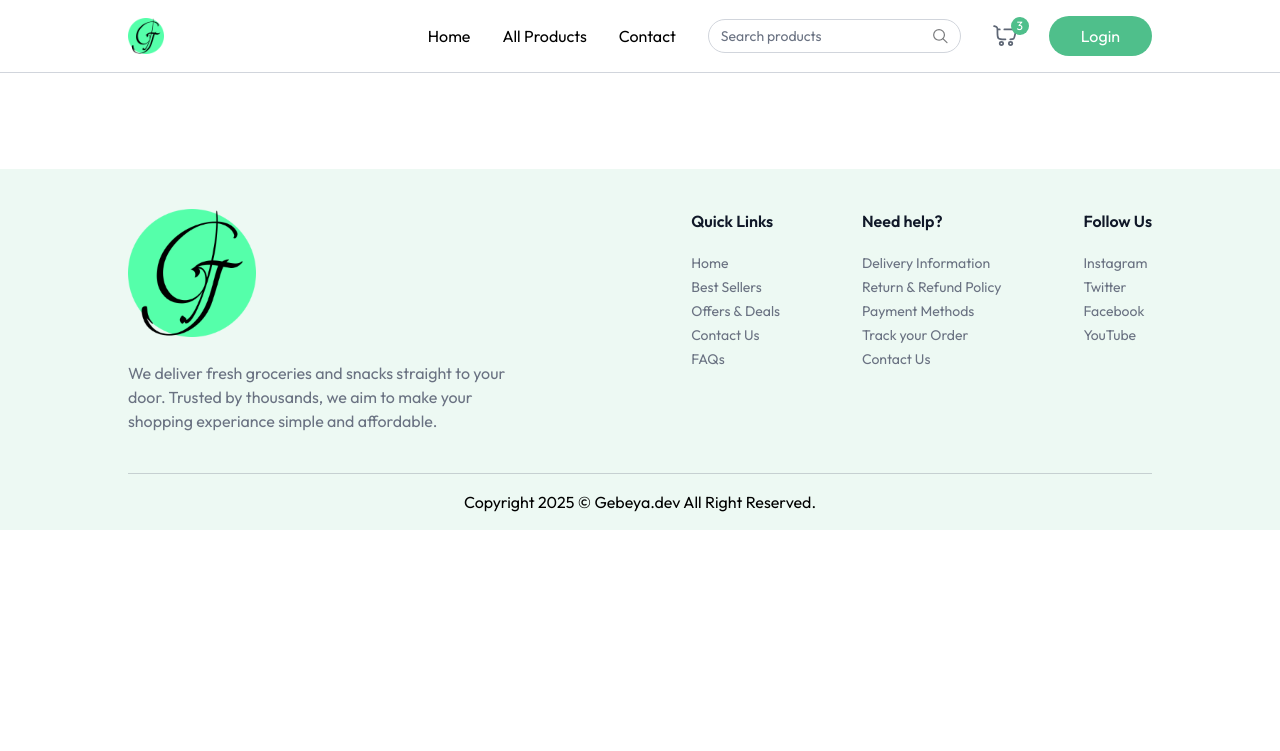
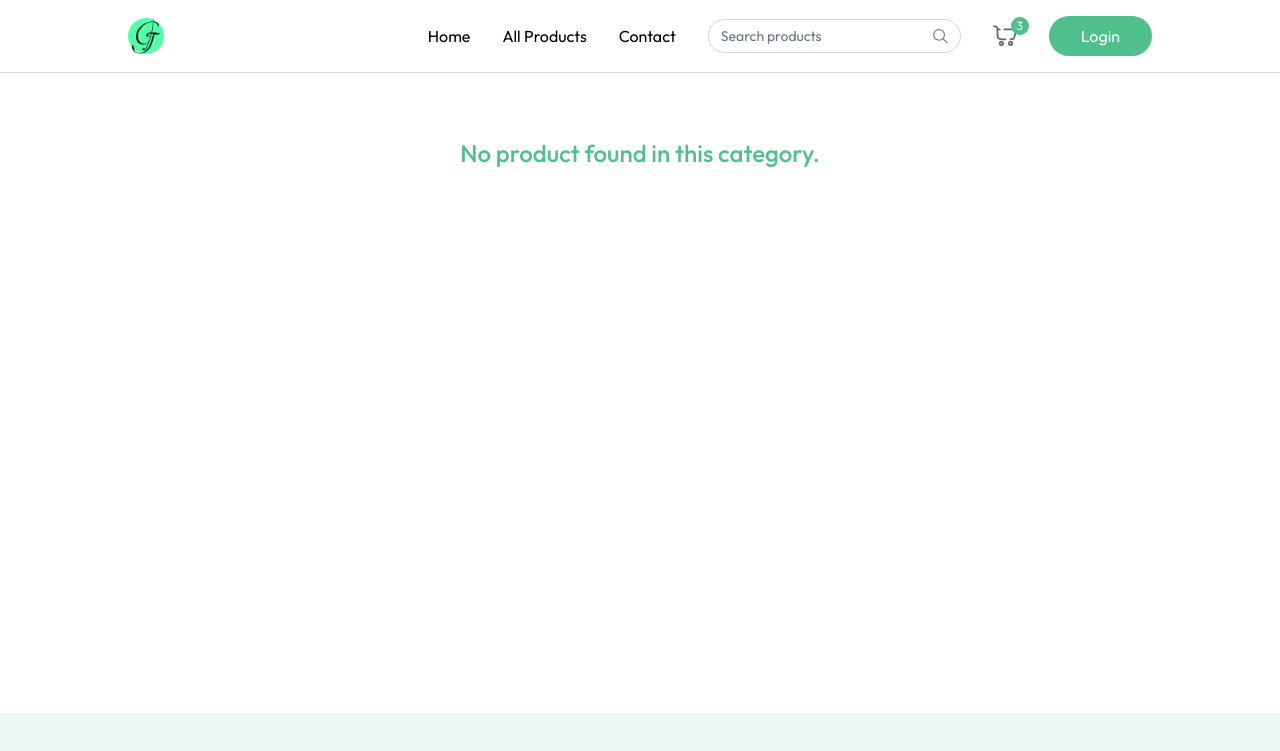
Before and after one commit to Tsedniya/Grocery-Delivery-Website, a React (Vite) app in the folder client/: page /products/1 in a window 1280 px wide. Shown: the top 751 px of the page. Built offline with nearby package versions, Linux system fonts and the light colour scheme.

Commit message:
Frontend:productcategory

```diff
--- a/client/src/App.jsx
+++ b/client/src/App.jsx
@@ -22,8 +22,8 @@ const App = () => {
       <div className={`${isSellerPath ? "" :"px-6 md:px-16 lg:px-24 xl:px-32"}`}>
         <Routes>
           <Route path= '/' element={<Home/>} />
-          <Route path='/products ' element={<AllProducts/>}/>
-           <Route path='/products/:catagory' element={<ProductCatagory/>}/>
+          <Route path='/products' element={<AllProducts/>}/>
+          <Route path='/products/:category' element={<ProductCatagory/>}/>
         </Routes>
       </div>
       {!isSellerPath && <Footer/>}
--- a/client/src/components/Navbar.jsx
+++ b/client/src/components/Navbar.jsx
@@ -1,4 +1,4 @@
-import { useState } from 'react'
+import { useEffect, useState } from 'react'
 import { NavLink } from 'react-router-dom'
 import { assets }  from '../assets/assets'
 import { useAppContext } from '../context/AppContext'
@@ -6,11 +6,17 @@ import { useAppContext } from '../context/AppContext'
 
 const Navbar = () => {
     const [open, setOpen] = useState(false);
-    const {user, setUser,setShowUserLogin,navigate} = useAppContext();
+    const {user, setUser,setShowUserLogin,navigate,setSearchQuery,searchQuery} = useAppContext();
     const logout = async ()=>{
           setUser(null);
           navigate('/')
     }
+
+    useEffect(()=>{
+        if(searchQuery.length > 0){
+            navigate("/products")
+        }
+    },[searchQuery])
 
   return (
 
@@ -27,7 +33,7 @@ const Navbar = () => {
                 <NavLink to="./">Contact</NavLink>
 
                 <div className="hidden lg:flex items-center text-sm gap-2 border border-gray-300 px-3 rounded-full">
-                    <input className="py-1.5 w-full bg-transparent outline-none placeholder-gray-500" type="text" placeholder="Search products" />
+                    <input onChange={(e)=> setSearchQuery(e.target.value)} className="py-1.5 w-full bg-transparent outline-none placeholder-gray-500" type="text" placeholder="Search products" />
                     <img src={assets.search_icon} alt='search' className='w-4 h-2/4'/>
                 </div>
 
--- a/client/src/pages/AllProducts.jsx
+++ b/client/src/pages/AllProducts.jsx
@@ -10,7 +10,7 @@ const AllProducts = () => {
     useEffect(()=>{
         if(searchQuery.length > 0){
             setFilteredProducts(products.filter(
-                product => product.name.toLowerCase().include(searchQuery.toLowerCase())
+                product => product.name.toLowerCase().includes(searchQuery.toLowerCase())
 
              ))}else{
                 setFilteredProducts(products)
--- a/client/src/pages/ProductCatagory.jsx
+++ b/client/src/pages/ProductCatagory.jsx
@@ -2,6 +2,7 @@ import React, { useEffect } from 'react'
 import { useAppContext } from '../context/AppContext'
 import { useParams } from 'react-router-dom'
 import { categories } from '../assets/assets'
+import ProductCard from '../components/ProductCard'
 
 const ProductCatagory = () => {
   const {products} = useAppContext()
@@ -9,12 +10,24 @@ const ProductCatagory = () => {
 
   const searchCategory = categories.find((item)=> item.path.toLowerCase() === category)
   const filteredProducts = products.filter((product)=> product.category.toLowerCase() === category)
+
   return (
-    <div>
+    <div className='mt-16'>
         {searchCategory && (
           <div className='flex flex-col items-end w-max'>
-             <p className='text-2xl font-medium'>{searchCatagory.text.toUpperCase}</p>
+             <p className='text-2xl font-medium'>{searchCategory.text.toUpperCase()}</p>
              <div className='w-16 h-0.5 bg-primary rounded-full'></div>
+          </div>
+        )}
+        {filteredProducts.length > 0 ?(
+          <div className='grid grid-cols-2 sm:grid-cols-3 md:grid-cols-4 lg:grid-cols-5 gap-3 md:gap-6 mt-6'>
+            {filteredProducts.map((proucts)=>(
+              <ProductCard key ={product._id} product={product}/>            ))}
+          </div>
+            ):(
+          <div className="flex item-center justify-center h-[60vh]">
+            <p className='text-2xl font-medium text-primary'>No product found in this category.</p>
+
           </div>
         )}
     </div>
```
